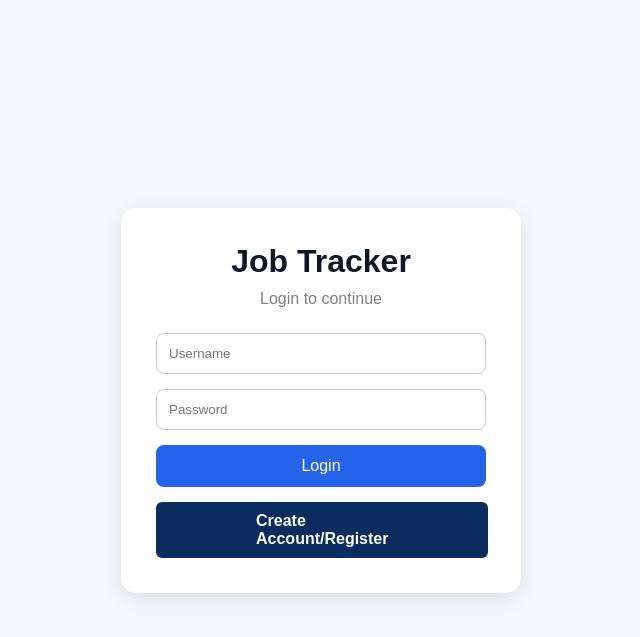
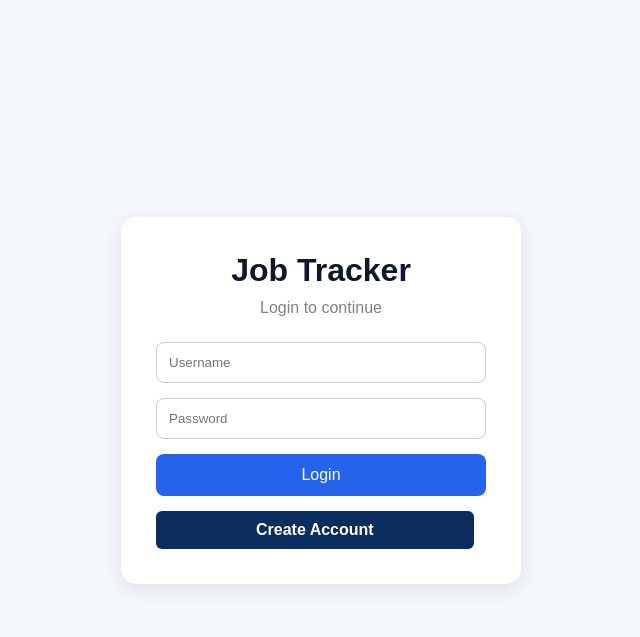
Before and after one commit to zaker0007/job_application_tracker, a Flask app: page /login in a window 1280 px wide. Shown: the top 637 px of the page, without its empty margins (319-959 px from the left). Run offline with Flask 3, Linux system fonts and the light colour scheme; some libraries are stand-ins or nearby versions.

Commit message:
save working version

```diff
--- a/templates/login.html
+++ b/templates/login.html
@@ -34,7 +34,7 @@
             </button>
 
         </form>
-        <a href="/register" class="home-btn"> Create Account/Register</a>
+        <a href="/register" class="home-btn"> Create Account</a>
 
     </div>
 
```
